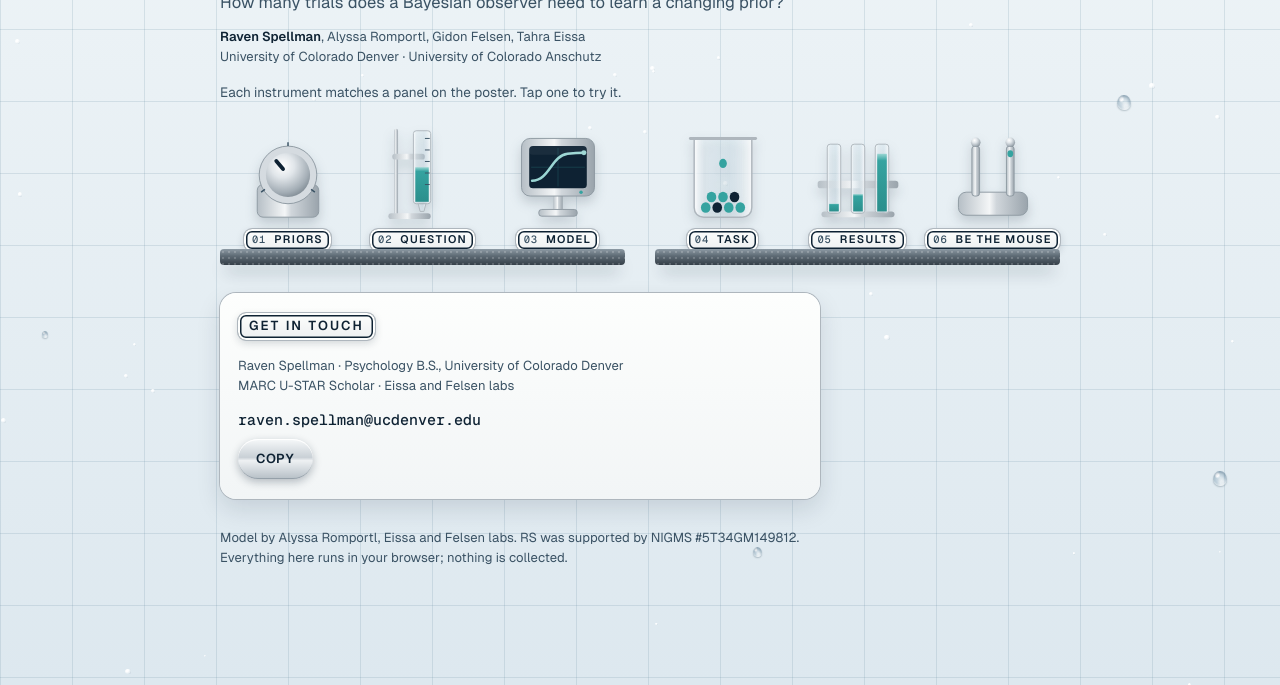
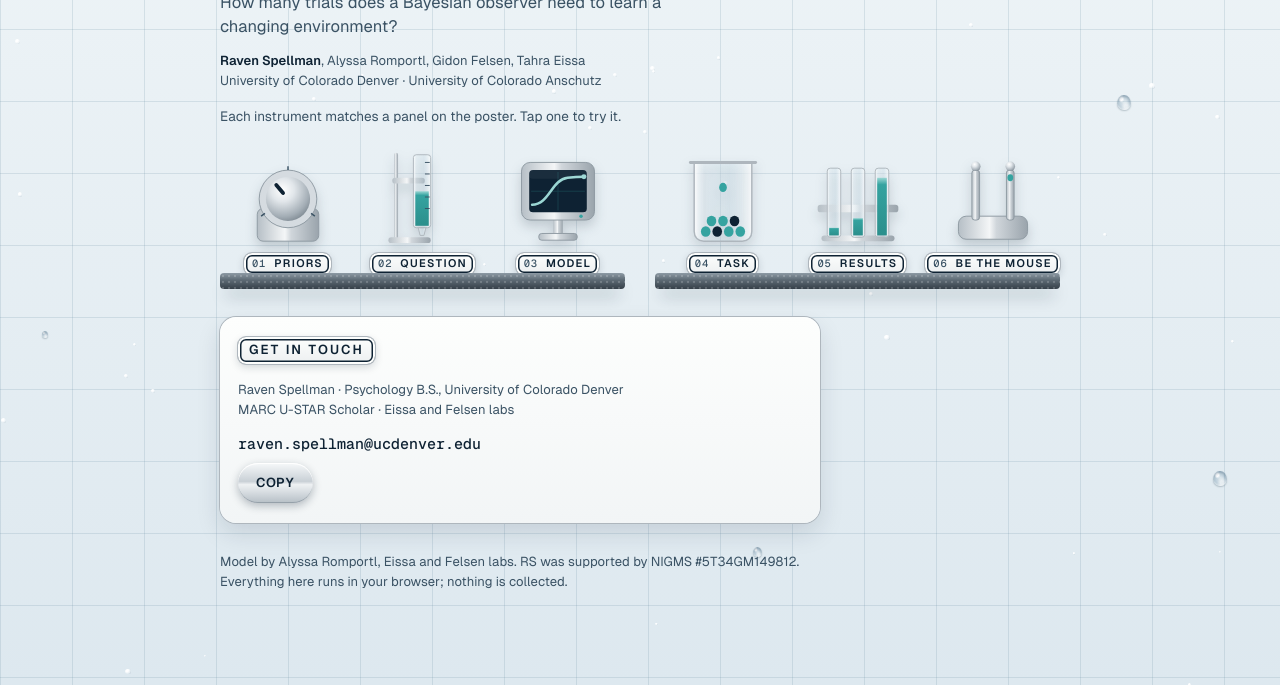
Before and after one commit to ravenspellmxn/priors-and-prejudice, a plain HTML site: page index.html in a window 1280 px wide. Shown: the part 115-800 px from the top of the page. Drawn offline with Linux system fonts and the light colour scheme.

Commit message:
Match the poster title: changing environment
Co-Authored-By: Claude Opus 5.5 <noreply@anthropic.com>
Claude-Session: https://claude.ai/code/session_01EECEkkVbYBiUJ4L5cPvbgB

```diff
--- a/index.html
+++ b/index.html
@@ -172,7 +172,7 @@
   <header>
     <p class="eyebrow">ABRCMS 2026 · Poster companion</p>
     <h1 class="title">Priors and Prejudice</h1>
-    <p class="lede">How many trials does a Bayesian observer need to learn a changing prior?</p>
+    <p class="lede">How many trials does a Bayesian observer need to learn a changing environment?</p>
     <p class="by"><b>Raven Spellman</b>, Alyssa Romportl, Gidon Felsen, Tahra Eissa<br>University of Colorado Denver · University of Colorado Anschutz</p>
   </header>
   <p class="howto">Each instrument matches a panel on the poster. Tap one to try it.</p>
```
Also changed, not shown: 1 other file.
